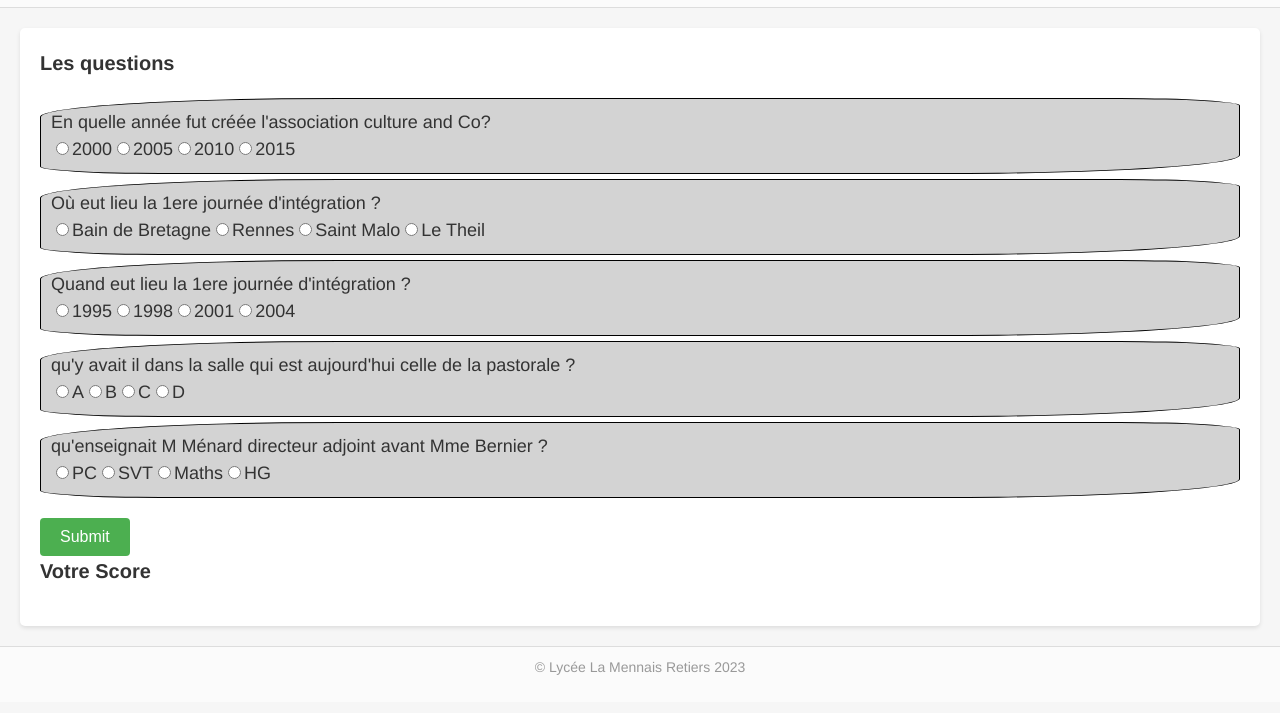
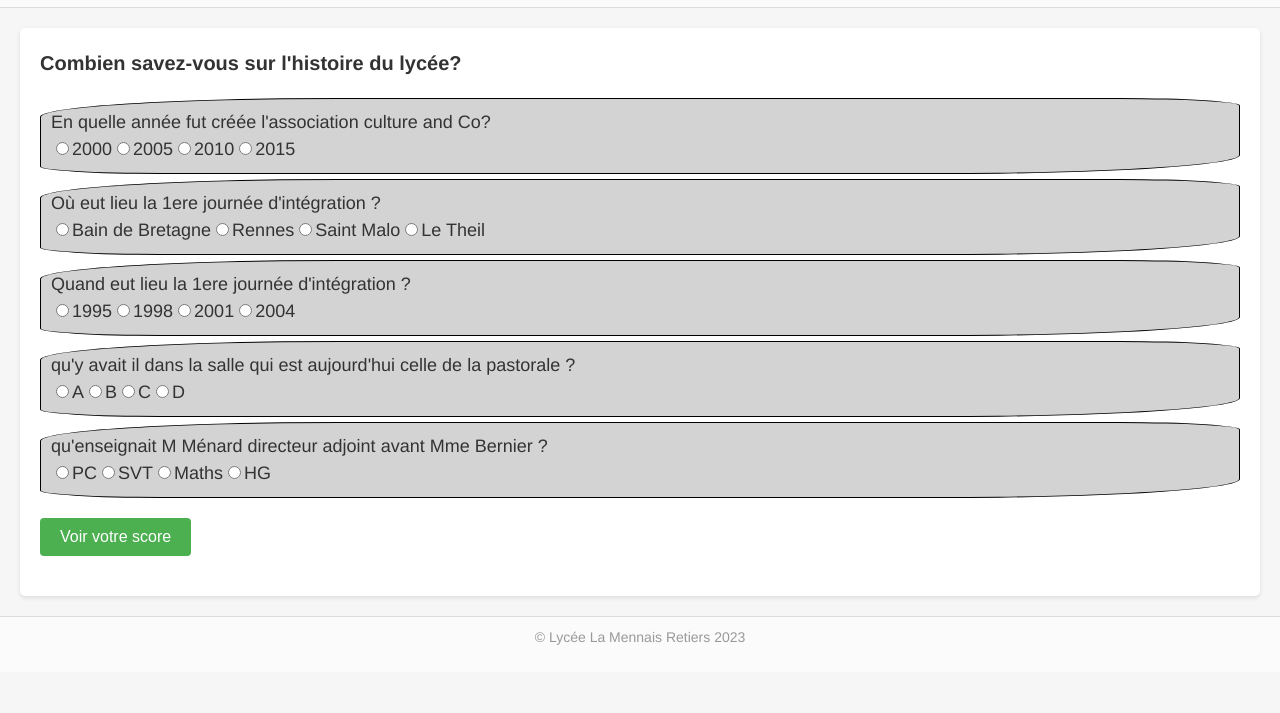
Before and after one commit to adamb35/quiz_30_ans, a plain HTML site: page index.html in a window 1280 px wide. Shown: the part 69-782 px from the top of the page. Drawn offline with nearby package versions, Linux system fonts and the light colour scheme.

Commit message:
Update index.html

```diff
--- a/index.html
+++ b/index.html
@@ -11,13 +11,12 @@
 		<h1>Quizz sur les 30 ans du lycée</h1>
 	</header>
 	<main>
-		<h2>Les questions</h2>
+		<h2>Combien savez-vous sur l'histoire du lycée?</h2>
 		<form id="quiz-container">
 			<!-- The quiz questions and options will be generated here using JavaScript -->
 		</form>
-		<button id="submit-button">Submit</button>
+		<button id="submit-button">Voir votre score</button>
 		<div id="score" class="hidden">
-			<h2>Votre Score</h2>
 			<p id="score"></p>
 			<ul id="feedback"></ul>
 		</div>
```
